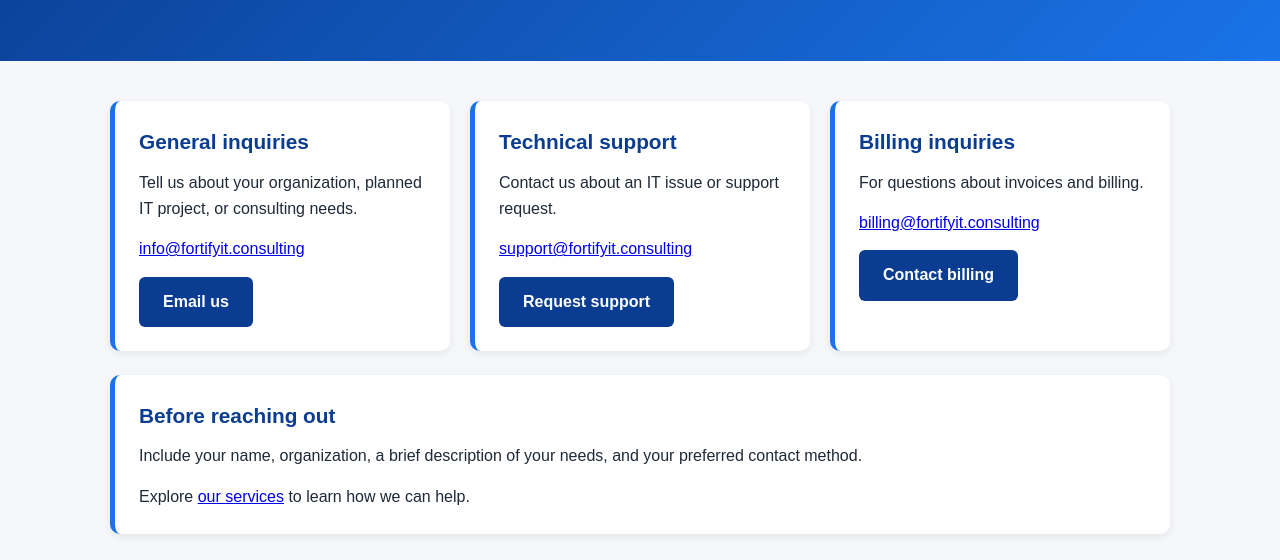
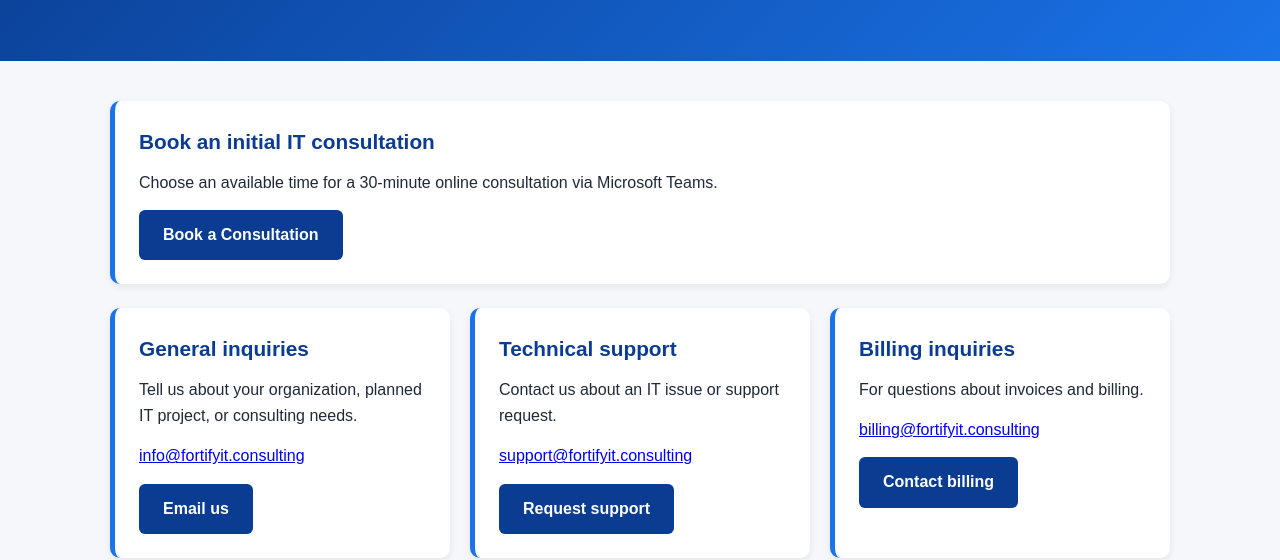
Before and after one commit to as-sankoh/fortifyit-website, a plain HTML site: page contact.html in a window 1280 px wide. Shown: the part 245-805 px from the top of the page. Drawn offline with Linux system fonts and the light colour scheme.

Commit message:
Add Microsoft Bookings consultation link

```diff
--- a/contact.html
+++ b/contact.html
@@ -42,6 +42,7 @@ height="0" width="0" style="display:none;visibility:hidden"></iframe></noscript>
 <nav aria-label="Main navigation"><div class="nav-inner"><a class="brand" href="index.html"><img src="logo-hero.png" alt="FortifyIT Consulting home"></a><div class="links"><a href="index.html">Home</a><a href="about.html">About</a><a href="services.html">Services</a><a href="contact.html" aria-current="page">Contact</a></div></div></nav>
 <header class="hero"><h1>Contact us</h1><p>Let’s discuss your IT challenges and how FortifyIT Consulting can help.</p></header>
 <main>
+<section class="panel"><h2>Book an initial IT consultation</h2><p>Choose an available time for a 30-minute online consultation via Microsoft Teams.</p><a class="button" href="https://bookings.cloud.microsoft/book/FortifyITConsultingLLC1@fortifyit.consulting/">Book a Consultation</a></section>
 <section class="grid" aria-label="Contact options">
   <article><h2>General inquiries</h2><p>Tell us about your organization, planned IT project, or consulting needs.</p><p><a href="mailto:info@fortifyit.consulting">info@fortifyit.consulting</a></p><a class="button" href="mailto:info@fortifyit.consulting?subject=Consulting%20inquiry">Email us</a></article>
   <article><h2>Technical support</h2><p>Contact us about an IT issue or support request.</p><p><a href="mailto:support@fortifyit.consulting">support@fortifyit.consulting</a></p><a class="button" href="mailto:support@fortifyit.consulting?subject=IT%20support%20request">Request support</a></article>
```
